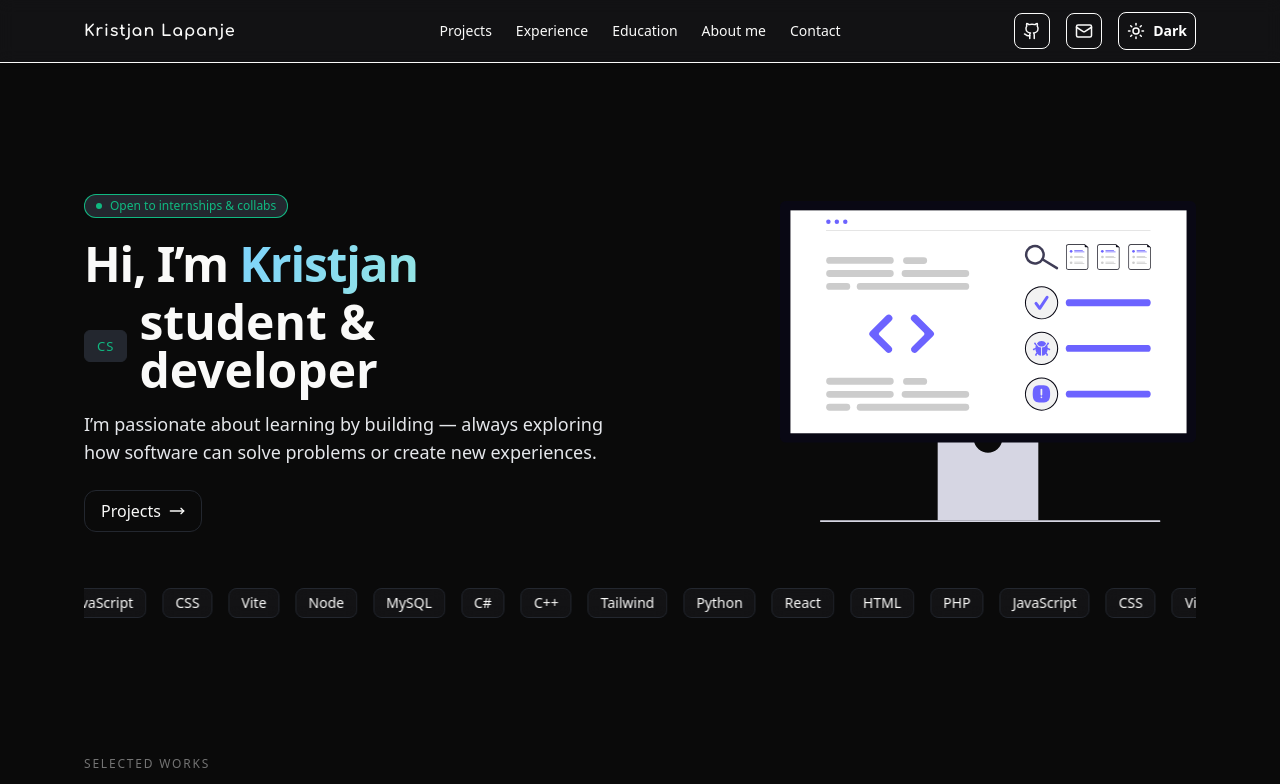
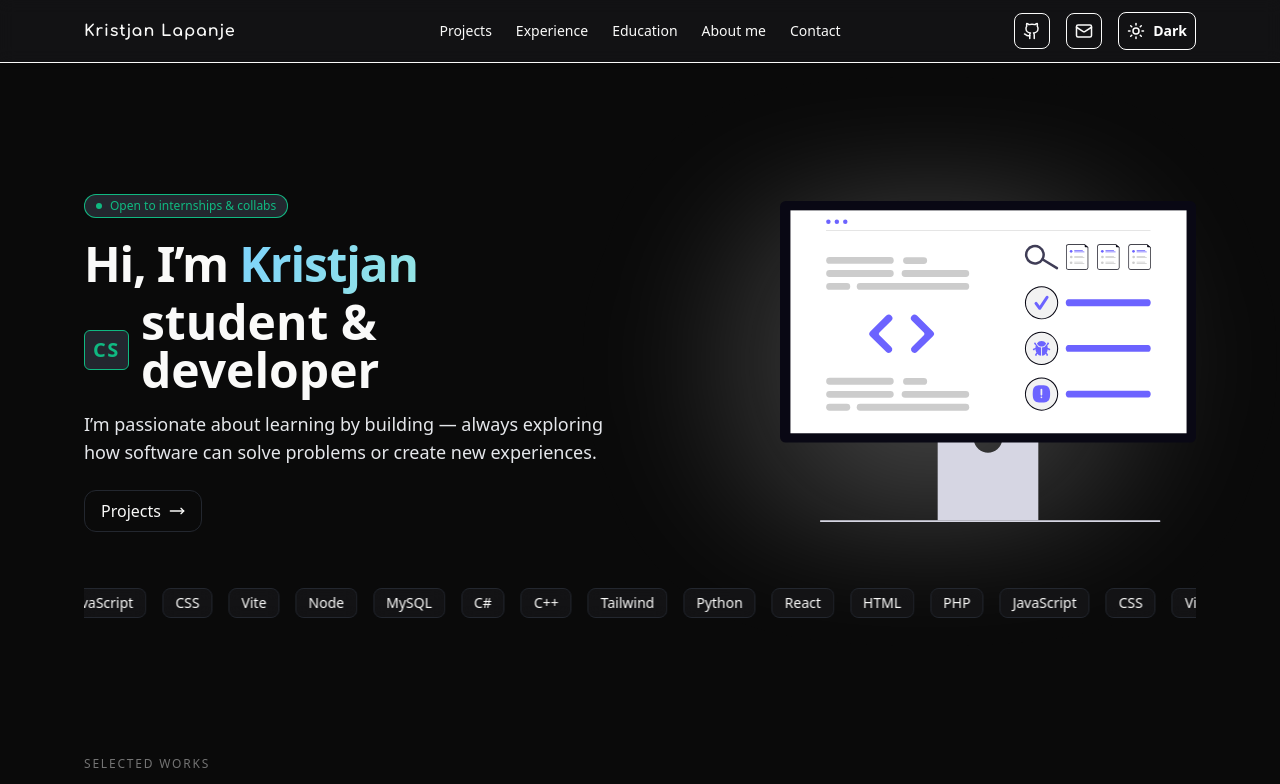
Before and after one commit to lapanje/portfolio, a React (Vite) app: page / in a window 1280 px wide. Shown: the top 784 px of the page. Built offline with nearby package versions, Linux system fonts and the light colour scheme.

Commit message:
web 1.99

```diff
--- a/src/components/Hero.jsx
+++ b/src/components/Hero.jsx
@@ -30,11 +30,11 @@
 					{/* CS tag + role */}
 					<div className="mt-1 flex items-center gap-3">
 						<span
-                            className="inline-flex items-center justify-center rounded-md px-3 h-8 text-[13px] font-medium leading-none border"
+							className="inline-flex items-center justify-center rounded-md px-2 h-10 text-xl font-semibold leading-none border mt-2"
 							style={{
 								background: "var(--badge-bg)",
 								color: "var(--accent2)",
-                              borderColor: "var(--border)",
+								borderColor: "var(--accent2)",
 								letterSpacing: "0.08em",
 							}}
 						>
@@ -46,16 +46,23 @@
 						</span>
 					</div>
 
-                    <p className="mt-4 text-lg max-w-xl" style={{ color: "var(--desc-text)" }}>
-                        I’m passionate about learning by building — always exploring how software can
-                        solve problems or create new experiences.
+					<p
+						className="mt-4 text-lg max-w-xl"
+						style={{ color: "var(--desc-text)" }}
+					>
+						I’m passionate about learning by building — always
+						exploring how software can solve problems or create new
+						experiences.
 					</p>
 
 					<div className="mt-6 flex gap-4">
 						<a
 							href="#projects"
 							className="inline-flex items-center gap-2 rounded-xl border px-4 py-2 font-medium transition hover:shadow-sm"
-                            style={{ borderColor: "var(--border)", color: "var(--text)" }}
+							style={{
+								borderColor: "var(--border)",
+								color: "var(--text)",
+							}}
 						>
 							Projects <MoveRight size={16} />
 						</a>
@@ -63,11 +70,19 @@
 				</div>
 
 				{/* RIGHT: IMAGE (contained; no overflow) */}
-                <div className="flex justify-end">
+				<div className="flex justify-end relative">
+					<div
+						className="absolute left-1/2 top-1/2 -translate-x-1/2 -translate-y-1/2 w-[120%] h-[120%] rounded-full pointer-events-none"
+						style={{
+							background: "var(--hero-glow)",
+							filter: "blur(var(--hero-glow-blur))",
+							zIndex: 0,
+						}}
+					/>
 					<img
 						src="/codePc.svg"
 						alt="Developer illustration"
-                        className="w-full max-w-[22rem] md:max-w-[26rem] h-auto object-contain"
+						className="relative w-full max-w-[22rem] md:max-w-[26rem] h-auto object-contain z-10"
 						draggable={false}
 					/>
 				</div>
--- a/src/index.css
+++ b/src/index.css
@@ -21,6 +21,8 @@
 	--badge-bg: #f3f4f6;
 	--badge-text: #18181b;
 	--desc-text: #23272f;
+	--hero-glow: radial-gradient(circle, rgba(0,0,0,0.18) 0%, rgba(0,0,0,0) 78%);
+  	--hero-glow-blur: 48px;
 }
 
 html.dark {
@@ -37,6 +39,8 @@
 	--badge-bg: #23272f;
 	--badge-text: #fafaf9;
 	--desc-text: #e5e7eb;
+	--hero-glow: radial-gradient(circle, rgba(255,255,255,0.28) 0%, rgba(0,0,0,0) 78%);
+  	--hero-glow-blur: 48px;
 }
 /* About section background gradient */
 .about-section-bg {
```
Also changed, not shown: public/codePc2.jpg (added). Lines whose indentation alone changed are shown as unchanged.
